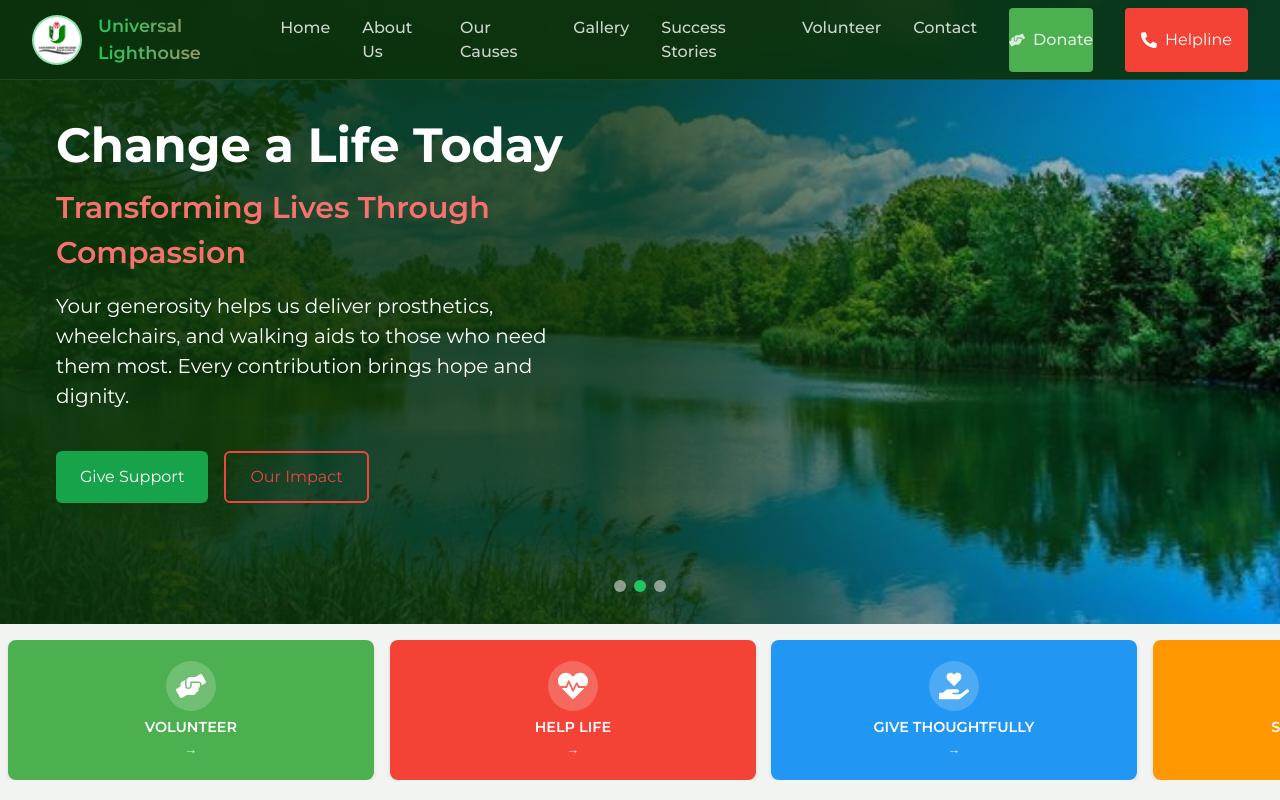
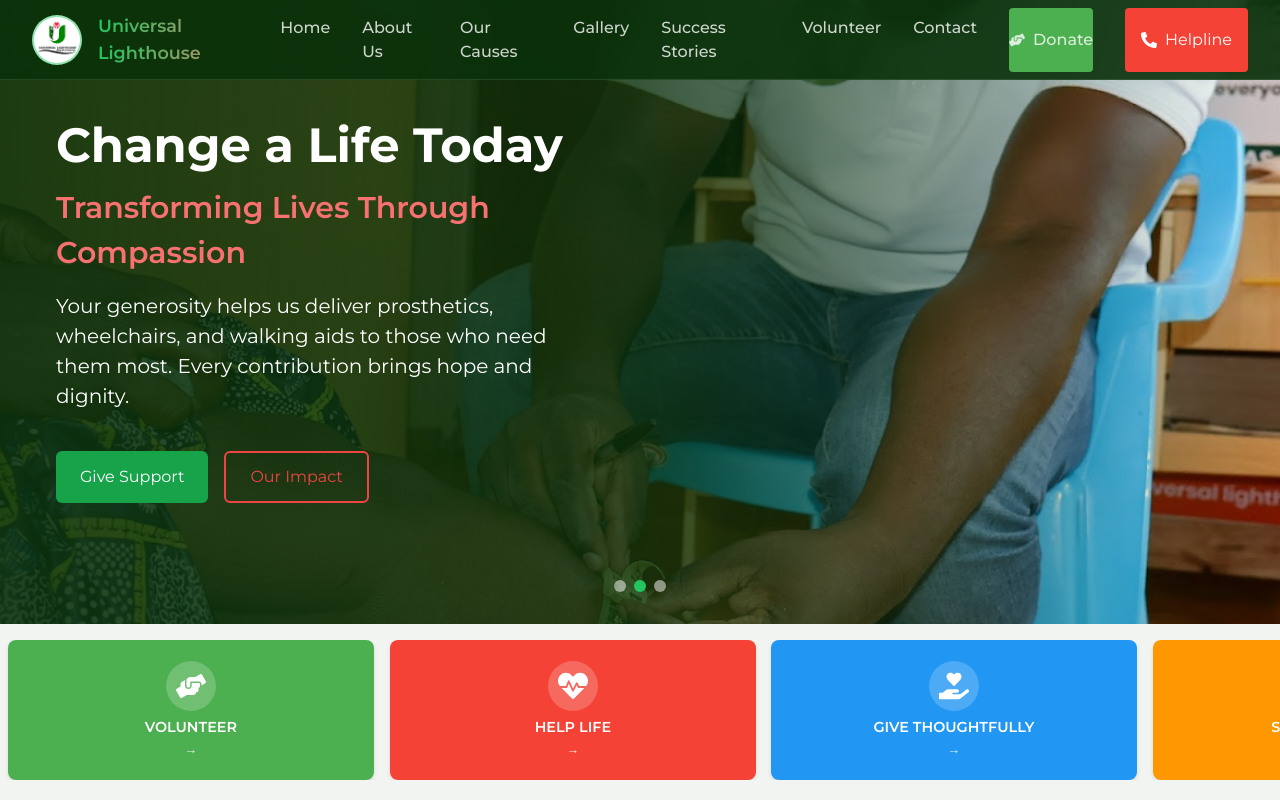
Before and after one commit to Newtonouma/universallighthouse, a Next.js app: page / in a window 1280 px wide. Shown: the top 800 px of the page. Built offline with nearby package versions, Linux system fonts and the light colour scheme.

Commit message:
Update hero component and add new images
- Updated hero component with latest changes
- Added new images: assesment.jpg and en.jpg

```diff
--- a/components/home/heros/heros.tsx
+++ b/components/home/heros/heros.tsx
@@ -30,7 +30,7 @@ const HeroSlider = () => {
     "description": "Your generosity helps us deliver prosthetics, wheelchairs, and walking aids to those who need them most. Every contribution brings hope and dignity.",
     "ctaPrimary": "Give Support",
     "ctaSecondary": "Our Impact",
-    "image": "/images/hero2.jpg"
+    "image": "/images/assesment.jpg"
   },
   {
     "title": "Together, We Lift",
@@ -38,7 +38,7 @@ const HeroSlider = () => {
     "description": "We believe mobility is a human right. Help us bring assistive devices to children and adults living with disabilities. Let’s move forward together.",
     "ctaPrimary": "Join the Cause",
     "ctaSecondary": "Get Involved",
-    "image": "/images/hero3.jpg"
+    "image": "/images/en.jpg"
   }
 ];  useEffect(() => {
     const interval = setInterval(() => {
```
Also changed, not shown: public/images/assesment.jpg (added), public/images/en.jpg (added).
